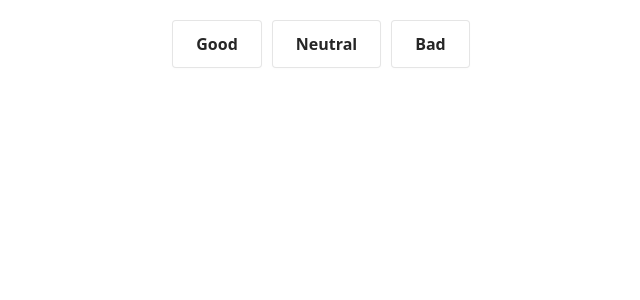
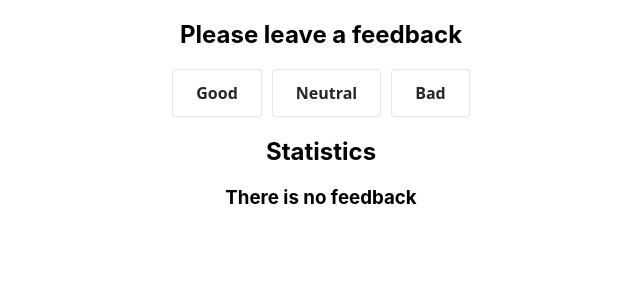
Before and after one commit to vdmpdvkn/goit-react-hw-02-feedback, a React (Create React App) app: page / in a window 1280 px wide. Shown: the top 300 px of the page, without its empty margins (319-959 px from the left). Built offline with nearby package versions, Linux system fonts and the light colour scheme.

Commit message:
title -> message

```diff
--- a/src/components/Notification/Notification.jsx
+++ b/src/components/Notification/Notification.jsx
@@ -1,3 +1,3 @@
-export const Notification = ({ title }) => {
-  return <h3>{title}</h3>;
+export const Notification = ({ message }) => {
+  return <h3>{message}</h3>;
 };
--- a/src/components/Section/Section.jsx
+++ b/src/components/Section/Section.jsx
@@ -1,7 +1,7 @@
 import StyledSection from './Section.styled';
-const Section = ({ message, children }) => (
+const Section = ({ title, children }) => (
   <StyledSection>
-    <h2>{message}</h2>
+    <h2>{title}</h2>
     {children}
   </StyledSection>
 );
```
